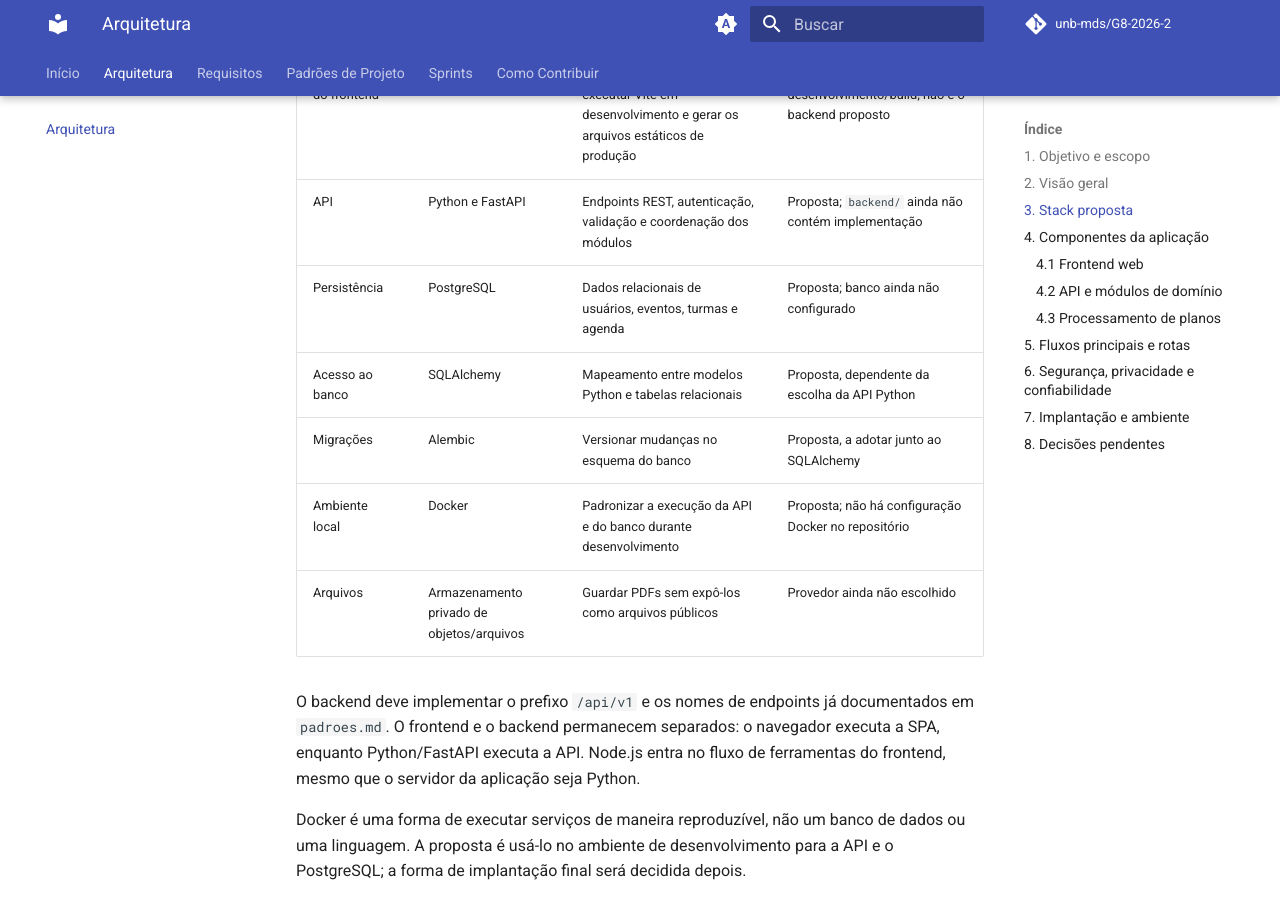
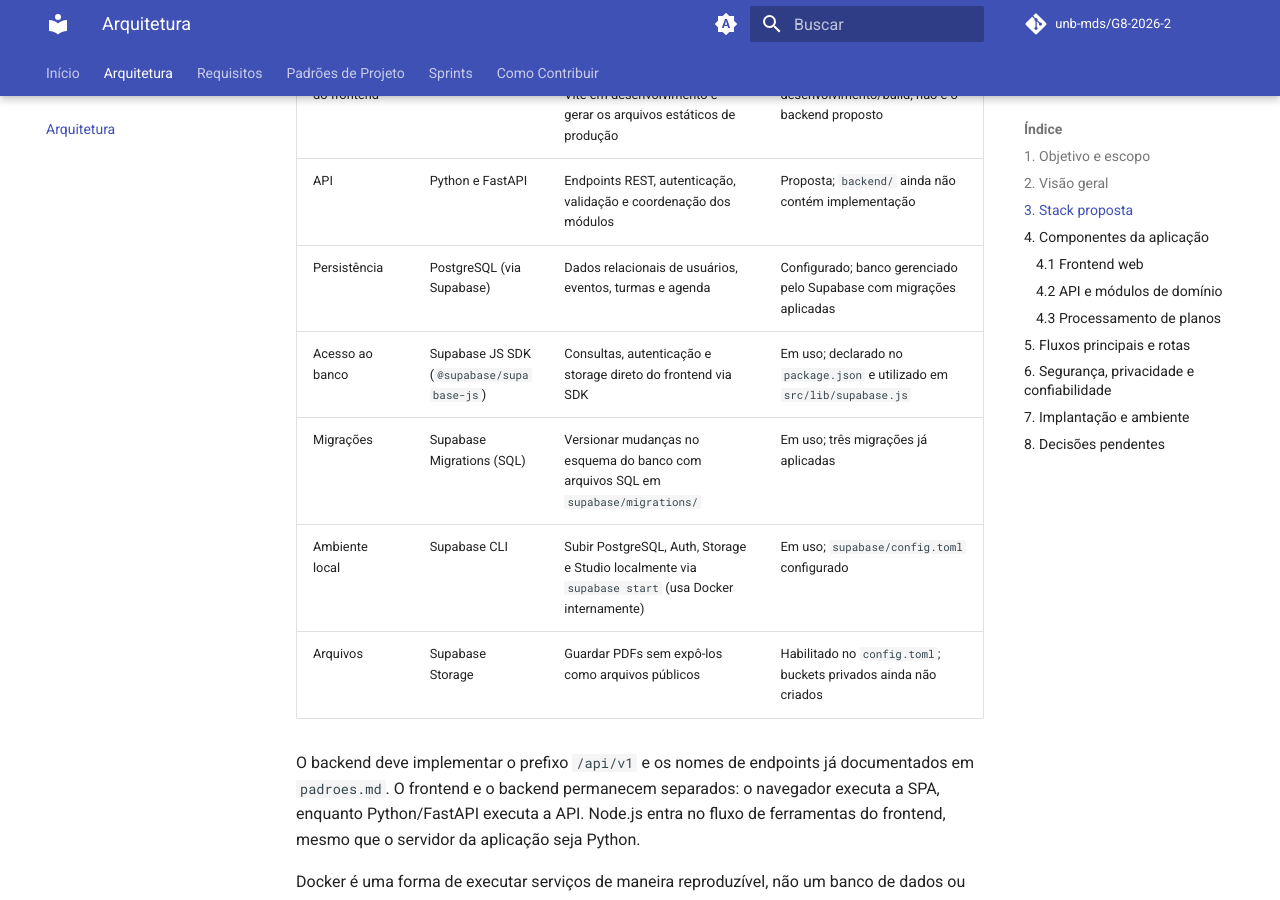
Before and after one commit to unb-mds/2026-2-AgendaUnB, an MkDocs documentation site: the page built from docs/Architecture.md, in a window 1280 px wide and 900 px high, scrolled down 1569 px. Built offline with MkDocs 1.6.1 and Material for MkDocs 9.7.7, drawn with Linux system fonts in a browser that asks for light colours; comment, search, counter and statistics services are not loaded.

Commit message:
docs: atualiza tabela de stack para refletir uso do Supabase

```diff
--- a/docs/Architecture.md
+++ b/docs/Architecture.md
@@ -35,11 +35,11 @@ Eventos públicos aprovados podem ser consultados sem login. A agenda pessoal, p
 | Interface web | JavaScript, React, Vite e React Router | SPA responsiva; páginas, calendário, formulários e navegação | React, Vite e React Router já estão declarados no `package.json` |
 | Ferramentas do frontend | Node.js e npm | Instalar dependências, executar Vite em desenvolvimento e gerar os arquivos estáticos de produção | Node.js é ferramenta de desenvolvimento/build; não é o backend proposto |
 | API | Python e FastAPI | Endpoints REST, autenticação, validação e coordenação dos módulos | Proposta; `backend/` ainda não contém implementação |
-| Persistência | PostgreSQL | Dados relacionais de usuários, eventos, turmas e agenda | Proposta; banco ainda não configurado |
-| Acesso ao banco | SQLAlchemy | Mapeamento entre modelos Python e tabelas relacionais | Proposta, dependente da escolha da API Python |
-| Migrações | Alembic | Versionar mudanças no esquema do banco | Proposta, a adotar junto ao SQLAlchemy |
-| Ambiente local | Docker | Padronizar a execução da API e do banco durante desenvolvimento | Proposta; não há configuração Docker no repositório |
-| Arquivos | Armazenamento privado de objetos/arquivos | Guardar PDFs sem expô-los como arquivos públicos | Provedor ainda não escolhido |
+| Persistência | PostgreSQL (via Supabase) | Dados relacionais de usuários, eventos, turmas e agenda | Configurado; banco gerenciado pelo Supabase com migrações aplicadas |
+| Acesso ao banco | Supabase JS SDK (`@supabase/supabase-js`) | Consultas, autenticação e storage direto do frontend via SDK | Em uso; declarado no `package.json` e utilizado em `src/lib/supabase.js` |
+| Migrações | Supabase Migrations (SQL) | Versionar mudanças no esquema do banco com arquivos SQL em `supabase/migrations/` | Em uso; três migrações já aplicadas |
+| Ambiente local | Supabase CLI | Subir PostgreSQL, Auth, Storage e Studio localmente via `supabase start` (usa Docker internamente) | Em uso; `supabase/config.toml` configurado |
+| Arquivos | Supabase Storage | Guardar PDFs sem expô-los como arquivos públicos | Habilitado no `config.toml`; buckets privados ainda não criados |
 
 O backend deve implementar o prefixo `/api/v1` e os nomes de endpoints já documentados em `padroes.md`. O frontend e o backend permanecem separados: o navegador executa a SPA, enquanto Python/FastAPI executa a API. Node.js entra no fluxo de ferramentas do frontend, mesmo que o servidor da aplicação seja Python.
 
```
